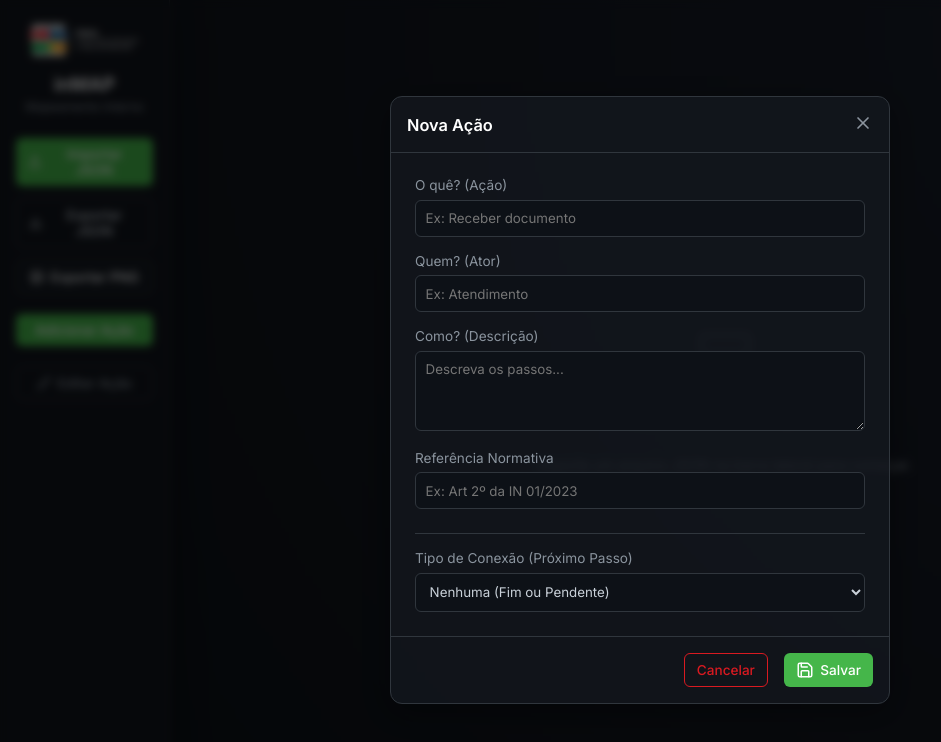
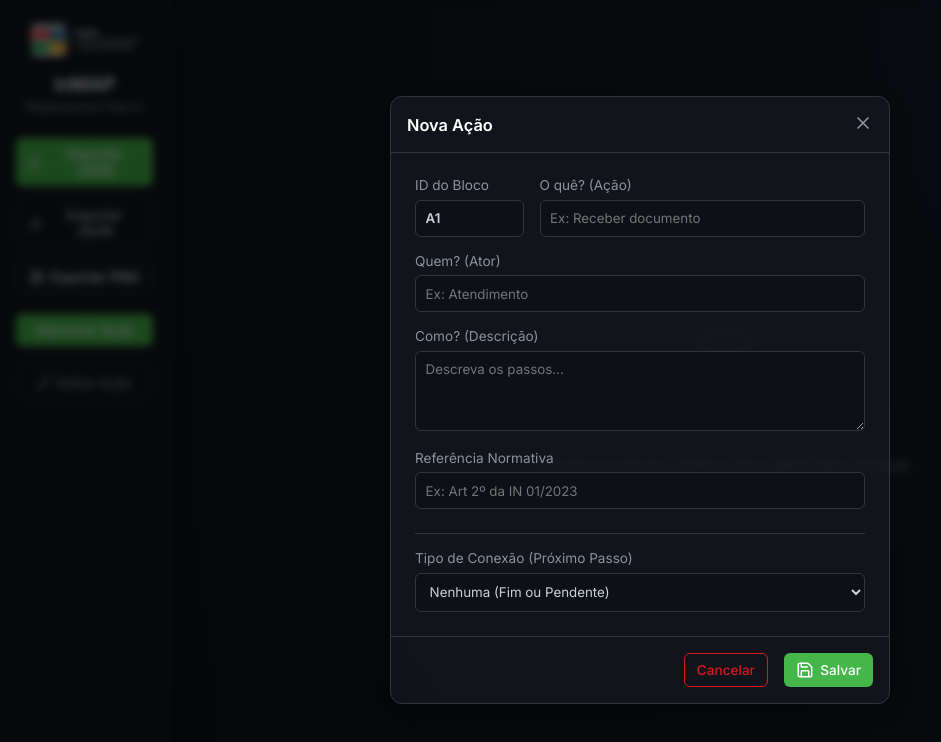
Before and after one commit to dsantosr/inMAP, a React (Vite) app: page / in a window 1280 px wide. Both pictures are taken after a click on the button "Adicionar Ação". Shown: the top 742 px of the page, without its empty margins (0-941 px from the left). Built offline with nearby package versions, Linux system fonts and the light colour scheme.

Commit message:
feat: smart auto-incrementing action IDs and datalist mapping for node targets

```diff
--- a/src/App.tsx
+++ b/src/App.tsx
@@ -82,6 +82,7 @@ function App() {
         <ActionEditor
           initialAction={Object.keys(editingAction).length ? editingAction as FlowAction : null}
           existingActors={flowData ? Array.from(new Set(flowData.actions.map(a => a.who))) : []}
+          existingActions={flowData ? flowData.actions : []}
           onSave={handleSaveAction}
           onClose={() => setEditingAction(null)}
         />
--- a/src/components/ActionEditor.tsx
+++ b/src/components/ActionEditor.tsx
@@ -5,6 +5,7 @@ import { X, Save } from 'lucide-react';
 interface ActionEditorProps {
   initialAction: FlowAction | null;
   existingActors: string[];
+  existingActions: FlowAction[];
   onSave: (action: FlowAction) => void;
   onClose: () => void;
 }
@@ -15,7 +16,7 @@ interface OrganogramData {
   }[];
 }
 
-export const ActionEditor: React.FC<ActionEditorProps> = ({ initialAction, existingActors, onSave, onClose }) => {
+export const ActionEditor: React.FC<ActionEditorProps> = ({ initialAction, existingActors, existingActions, onSave, onClose }) => {
   const [action, setAction] = useState<Partial<FlowAction>>({});
   const [organogramSectors, setOrganogramSectors] = useState<string[]>([]);
 
@@ -30,8 +31,22 @@ export const ActionEditor: React.FC<ActionEditorProps> = ({ initialAction, exist
     if (initialAction) {
       setAction(initialAction);
     } else {
+      let nextId = "A1";
+      if (existingActions && existingActions.length > 0) {
+         let maxNum = 0;
+         for (const a of existingActions) {
+           const match = a.id.match(/^A(\d+)$/i);
+           if (match) {
+              const num = parseInt(match[1]);
+              if (num > maxNum) maxNum = num;
+           }
+         }
+         if (maxNum > 0) nextId = `A${maxNum + 1}`;
+         else nextId = `A${existingActions.length + 1}`;
+      }
+
       setAction({
-        id: crypto.randomUUID(),
+        id: nextId,
         what: '',
         who: '',
         how: '',
@@ -79,9 +94,15 @@ export const ActionEditor: React.FC<ActionEditorProps> = ({ initialAction, exist
         </div>
 
         <div style={{ padding: '1.5rem', display: 'flex', flexDirection: 'column', gap: '1rem' }}>
-          <div>
-            <label style={labelStyle}>O quê? (Ação)</label>
-            <input style={inputStyle} value={action.what || ''} onChange={e => handleChange('what', e.target.value)} placeholder="Ex: Receber documento" />
+          <div style={{ display: 'flex', gap: '1rem' }}>
+            <div style={{ flex: '1' }}>
+              <label style={labelStyle}>ID do Bloco</label>
+              <input style={{...inputStyle, fontWeight: 'bold'}} value={action.id || ''} onChange={e => handleChange('id', e.target.value.trim())} placeholder="Ex: A1" disabled={!!initialAction} />
+            </div>
+            <div style={{ flex: '3' }}>
+              <label style={labelStyle}>O quê? (Ação)</label>
+              <input style={inputStyle} value={action.what || ''} onChange={e => handleChange('what', e.target.value)} placeholder="Ex: Receber documento" />
+            </div>
           </div>
           <div>
             <label style={labelStyle}>Quem? (Ator)</label>
@@ -119,7 +140,7 @@ export const ActionEditor: React.FC<ActionEditorProps> = ({ initialAction, exist
             {action.connection?.type === 'simple' && (
               <div style={{ marginTop: '1rem' }}>
                 <label style={labelStyle}>Ir para (ID da ação):</label>
-                <input style={inputStyle} value={(action.connection as any).to || ''} onChange={e => handleConnectionChange('to', e.target.value)} placeholder="ID do próximo passo" />
+                <input style={inputStyle} value={(action.connection as any).to || ''} onChange={e => handleConnectionChange('to', e.target.value)} placeholder="ID do próximo passo" list="action-ids" />
               </div>
             )}
 
@@ -138,14 +159,20 @@ export const ActionEditor: React.FC<ActionEditorProps> = ({ initialAction, exist
                 </div>
                 <div>
                   <label style={labelStyle}>Se POSITIVO, ir para (ID):</label>
-                  <input style={inputStyle} value={(action.connection as any).positiveTo || ''} onChange={e => handleConnectionChange('positiveTo', e.target.value)} />
+                  <input style={inputStyle} value={(action.connection as any).positiveTo || ''} onChange={e => handleConnectionChange('positiveTo', e.target.value)} list="action-ids" />
                 </div>
                 <div>
                   <label style={labelStyle}>Se NEGATIVO, ir para (ID):</label>
-                  <input style={inputStyle} value={(action.connection as any).negativeTo || ''} onChange={e => handleConnectionChange('negativeTo', e.target.value)} />
+                  <input style={inputStyle} value={(action.connection as any).negativeTo || ''} onChange={e => handleConnectionChange('negativeTo', e.target.value)} list="action-ids" />
                 </div>
               </div>
             )}
+
+            <datalist id="action-ids">
+              {existingActions.filter(a => a.id !== action.id).map(a => (
+                <option key={a.id} value={a.id} label={`${a.id} - ${a.what}`} />
+              ))}
+            </datalist>
           </div>
         </div>
 
```
